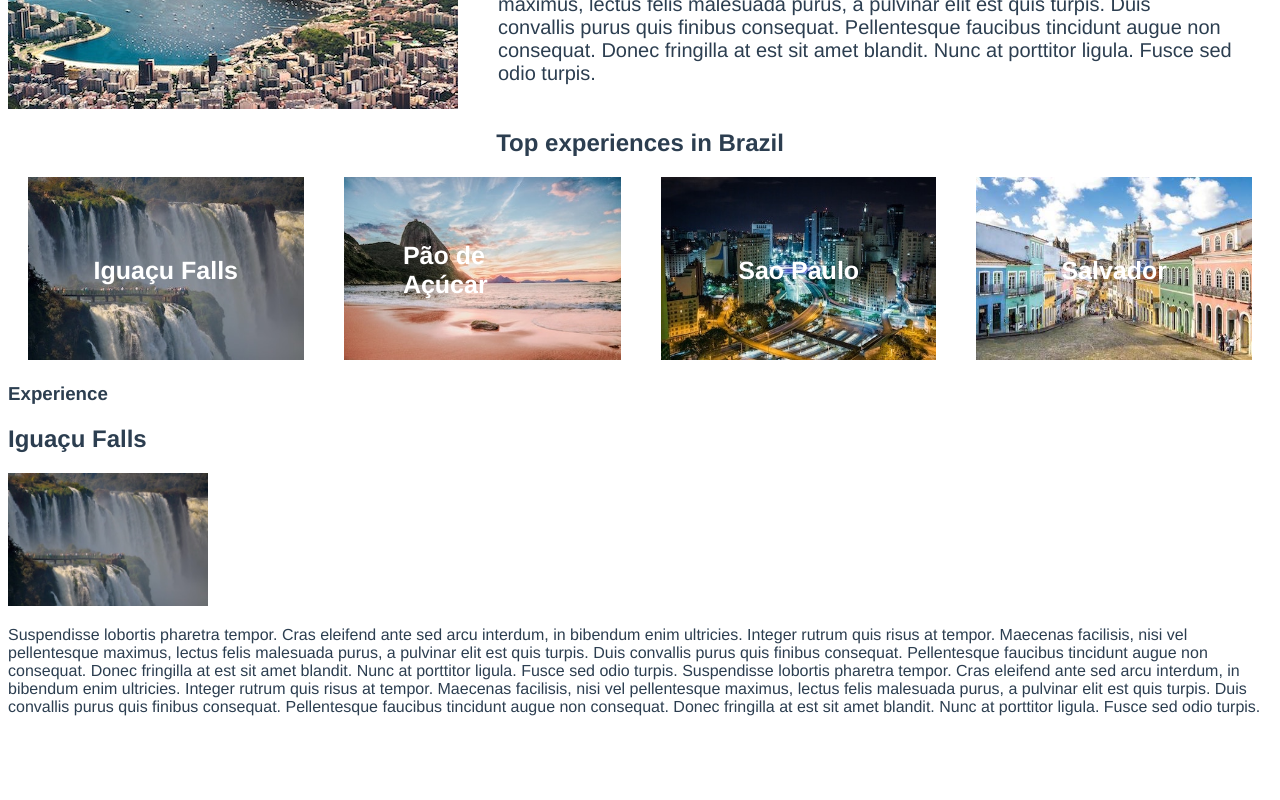
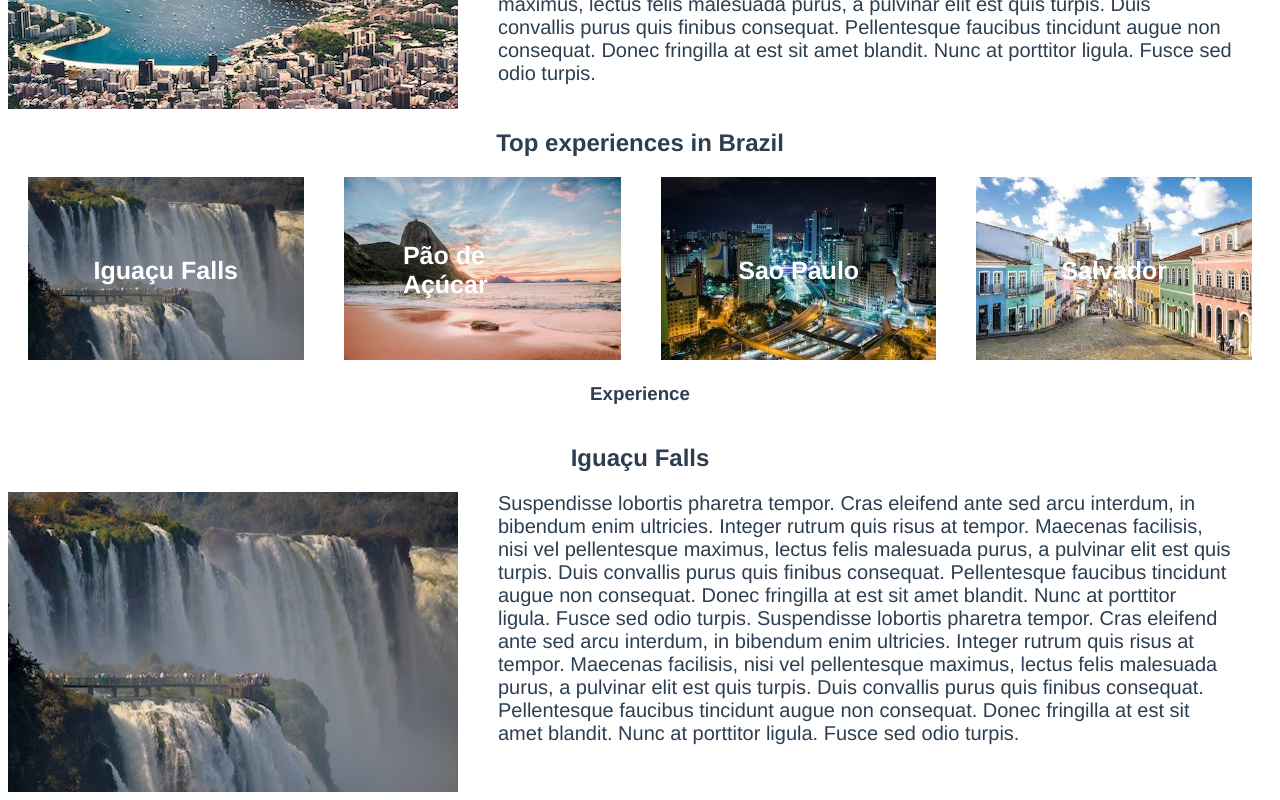
Before and after one commit to NikunjFotedar/vue-travel-app, a Vue app: page /destination/brazil/iguacu-falls in a window 1280 px wide. Shown: the part 331-1131 px from the top of the page. Before the commit the page ends 1071 px from the top, so only its background shows below. Built offline with nearby package versions, Linux system fonts and the light colour scheme.

Commit message:
added styles to experienceDetails.vue

```diff
--- a/src/views/ExperienceDetails.vue
+++ b/src/views/ExperienceDetails.vue
@@ -38,3 +38,25 @@ export default {
   }
 };
 </script>
+<style scoped>
+section {
+  display: flex;
+  flex-direction: column;
+  align-items: center;
+}
+.experience-details {
+  display: flex;
+  justify-content: space-between;
+}
+p {
+  margin: 0 40px;
+  font-size: 20px;
+  text-align: left;
+}
+img {
+  max-width: 600px;
+  height: auto;
+  width: 100%;
+  max-height: 400px;
+}
+</style>
```
